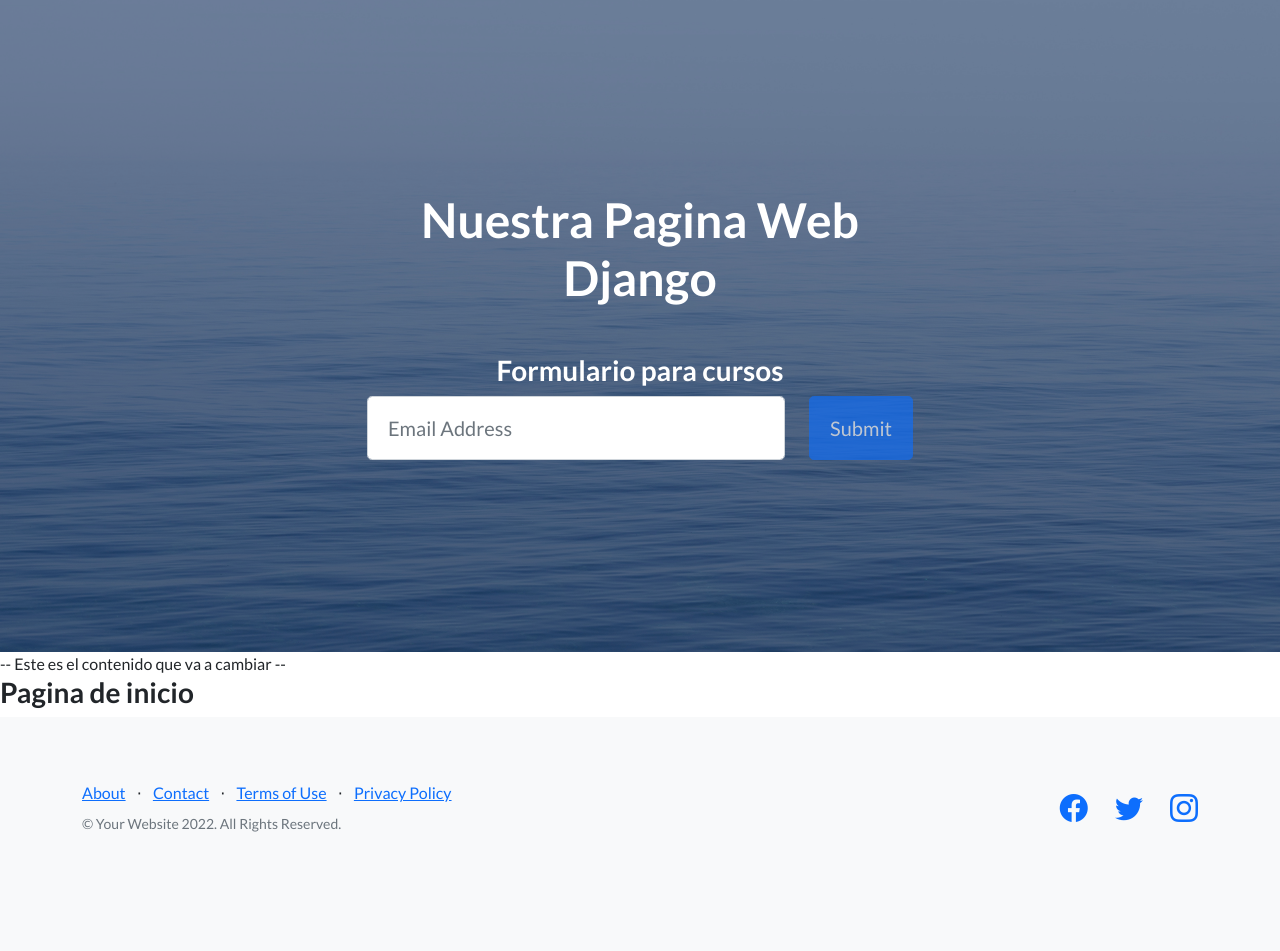
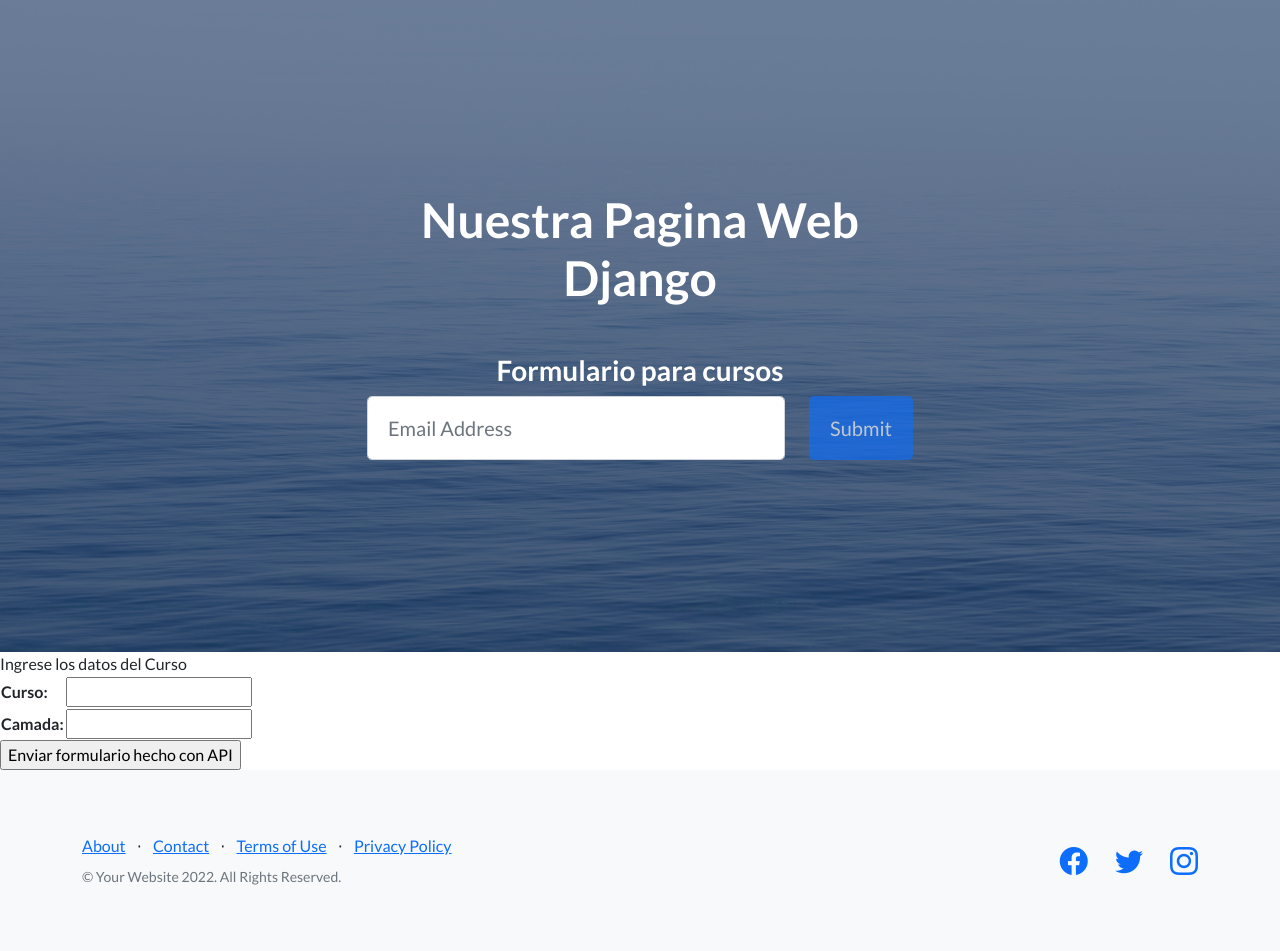
Before and after one commit to AgustinColombres/Appcoder, a Django app: page /AppCoder/cursoFormulario/ in a window 1280 px wide. Shown: the part 67-1018 px from the top of the page. Before the commit the page ends 899 px from the top, so only its background shows below. Run offline with Django 4.2, Linux system fonts and the light colour scheme; some libraries are stand-ins or nearby versions.

Commit message:
avance clase 21

```diff
--- a/ProyectoCoder/AppCoder/Templates/Appcoder/cursoFormulario.html
+++ b/ProyectoCoder/AppCoder/Templates/Appcoder/cursoFormulario.html
@@ -4,12 +4,12 @@
 <h3>Formulario para cursos</h3>
 {% endblock %}
 {% block contenidoQueCambia %}
-<h3>Pagina de inicio</h3>
+<form action="{% url 'cursoFormulario' %}" method="POST"> {% csrf_token%}
+    <hi> Ingrese los datos del Curso</hi>
+    <table>
+        {{miFormulario.as_table}}
+    </table>
+
+    <input type="submit" value="Enviar formulario hecho con API">
+</form>
 {% endblock %}
-<form action="/cursoFormulario/" method="POST"
-
-    <p>Curso: <input type="text" name="curso"></p>
-
-    <p>Camada: <input type="number" name="camada"></p>
-
-    <input type="submit" value="Enviar">
--- a/ProyectoCoder/AppCoder/Templates/Appcoder/padre.html
+++ b/ProyectoCoder/AppCoder/Templates/Appcoder/padre.html
@@ -73,7 +73,7 @@
                 </div>
             </div>
         </header>
-        -- Este es el contenido que va a cambiar --
+
         {% block contenidoQueCambia %}
         {% endblock %}
 
--- a/ProyectoCoder/AppCoder/admin.py
+++ b/ProyectoCoder/AppCoder/admin.py
@@ -1,7 +1,7 @@
 from django.contrib import admin
 from.models import *
 
-admin.site.register(cursos)
+admin.site.register(Curso)
 
 admin.site.register(profesores)
 
--- /dev/null
+++ b/ProyectoCoder/AppCoder/forms.py
@@ -0,0 +1,5 @@
+from django import forms
+
+class CursoFormulario(forms.Form):
+    curso= forms.CharField(max_length=50)
+    camada= forms.IntegerField()
--- a/ProyectoCoder/AppCoder/models.py
+++ b/ProyectoCoder/AppCoder/models.py
@@ -1,6 +1,6 @@
 from django.db import models
 
-class cursos(models.Model):
+class Curso(models.Model):
     nombre= models.CharField(max_length=40)
     camada= models.IntegerField()
 
--- a/ProyectoCoder/AppCoder/views.py
+++ b/ProyectoCoder/AppCoder/views.py
@@ -1,6 +1,11 @@
+from sqlite3 import Cursor
 from django.http import HttpResponse
 from django.shortcuts import render
 from django.template import loader
+from AppCoder.forms import CursoFormulario
+from AppCoder.models import Curso
+
+
 
 
 # Create your views here.
@@ -28,4 +33,17 @@ def entregables(request):
      return render(request, 'AppCoder/entregables.html')
 
 def cursoFormulario(request):
-    return render (request, 'AppCoder/cursoFormulario.html')
+
+     if request.method== 'POST':
+          miFormulario= CursoFormulario(request.POST)
+          if miFormulario.is_valid():
+               informacion= miFormulario.cleaned_data
+          nombre= informacion ['curso']
+          camada= informacion ['camada']
+          curso= Curso(nombre=nombre , camada= camada )
+          curso.save()
+          return render (request, 'AppCoder/inicio.html')
+     else:
+          miFormulario= CursoFormulario()
+
+     return render (request, 'AppCoder/cursoFormulario.html', {'miFormulario': miFormulario})
```
Also changed, not shown: ProyectoCoder/db.sqlite3.
